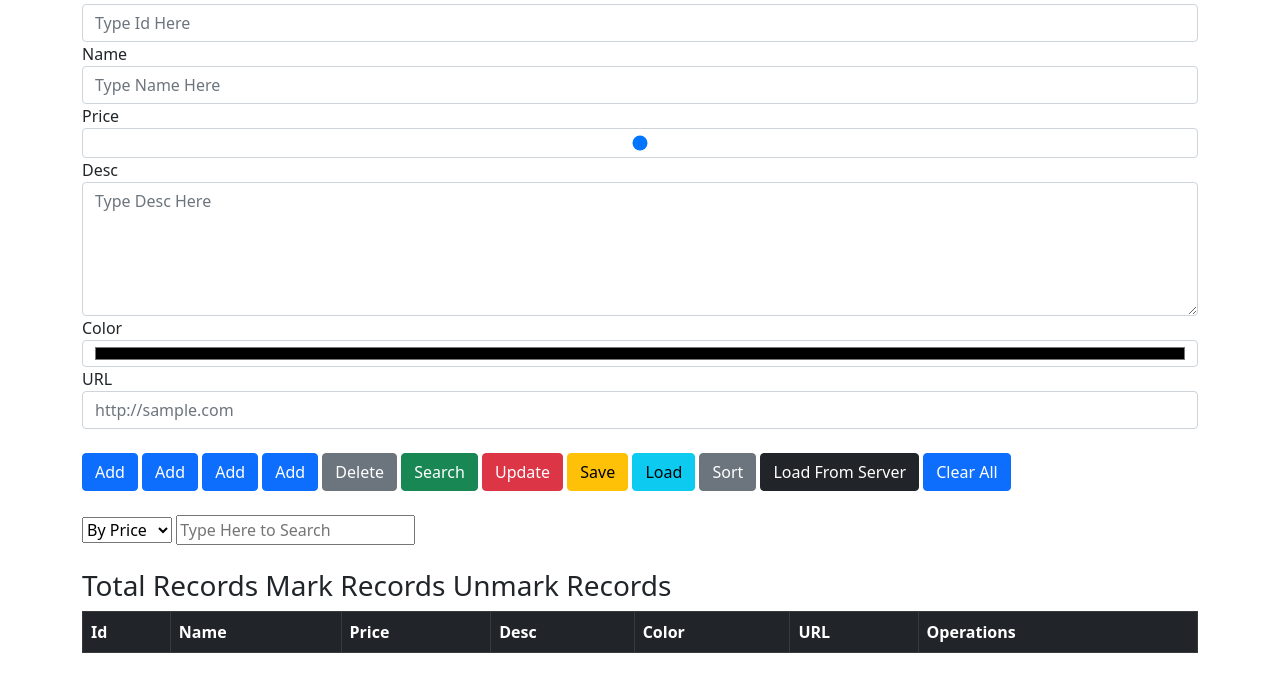
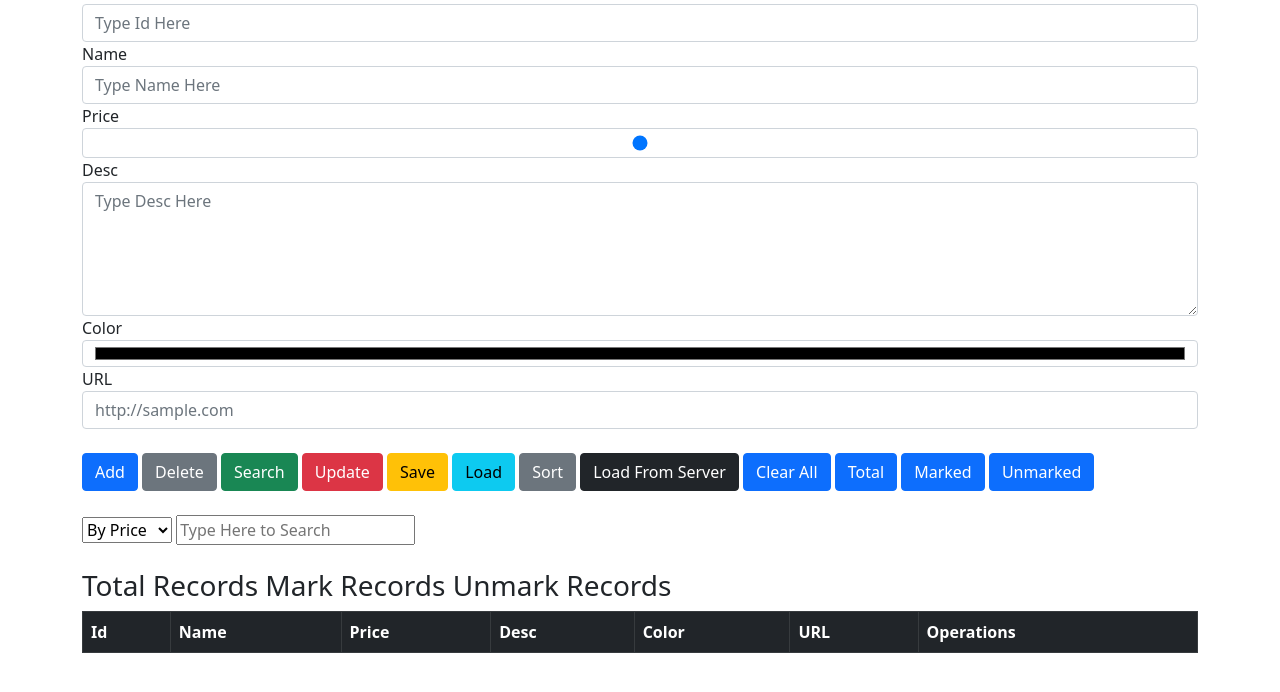
Before and after one commit to Unnati17/Crud-App, a plain HTML site: page CRUD/index.html in a window 1280 px wide. Shown: the part 76-768 px from the top of the page. Drawn offline with nearby package versions, Linux system fonts and the light colour scheme.

Commit message:
Update index.html

```diff
--- a/CRUD/index.html
+++ b/CRUD/index.html
@@ -52,9 +52,6 @@
     <br>
     <div class="form-group1">
         <button id="add" class="btn btn-primary">Add</button>
-        <button id="total" class="btn btn-primary">Add</button>
-        <button id="mark" class="btn btn-primary">Add</button>
-        <button id="unmark" class="btn btn-primary">Add</button>
         <button id="remove" class="btn btn-secondary">Delete</button>
         <button id="search" class="btn btn-success">Search</button>
         <button id="update"class="btn btn-danger">Update</button>
@@ -63,6 +60,9 @@
         <button id="sort" class="btn btn-secondary">Sort</button>
         <button id="load" class="btn btn-dark">Load From Server</button>
         <button class="btn btn-primary">Clear All</button>
+        <button id="total" class="btn btn-primary">Total</button>
+        <button id="mark" class="btn btn-primary">Marked</button>
+        <button id="unmark" class="btn btn-primary">Unmarked</button>
     </div>
         <br>
         <div id="searchbar">
```
